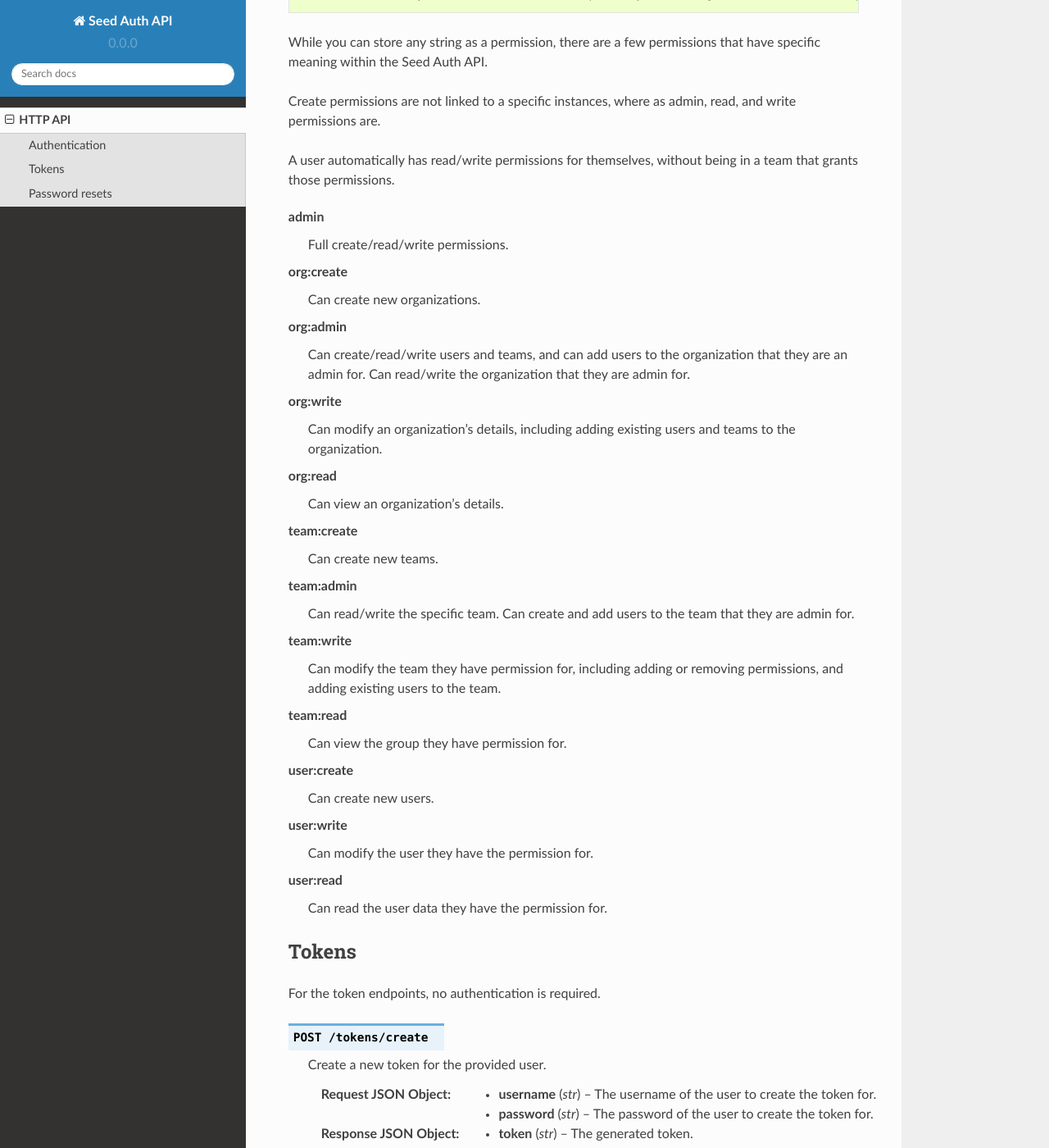
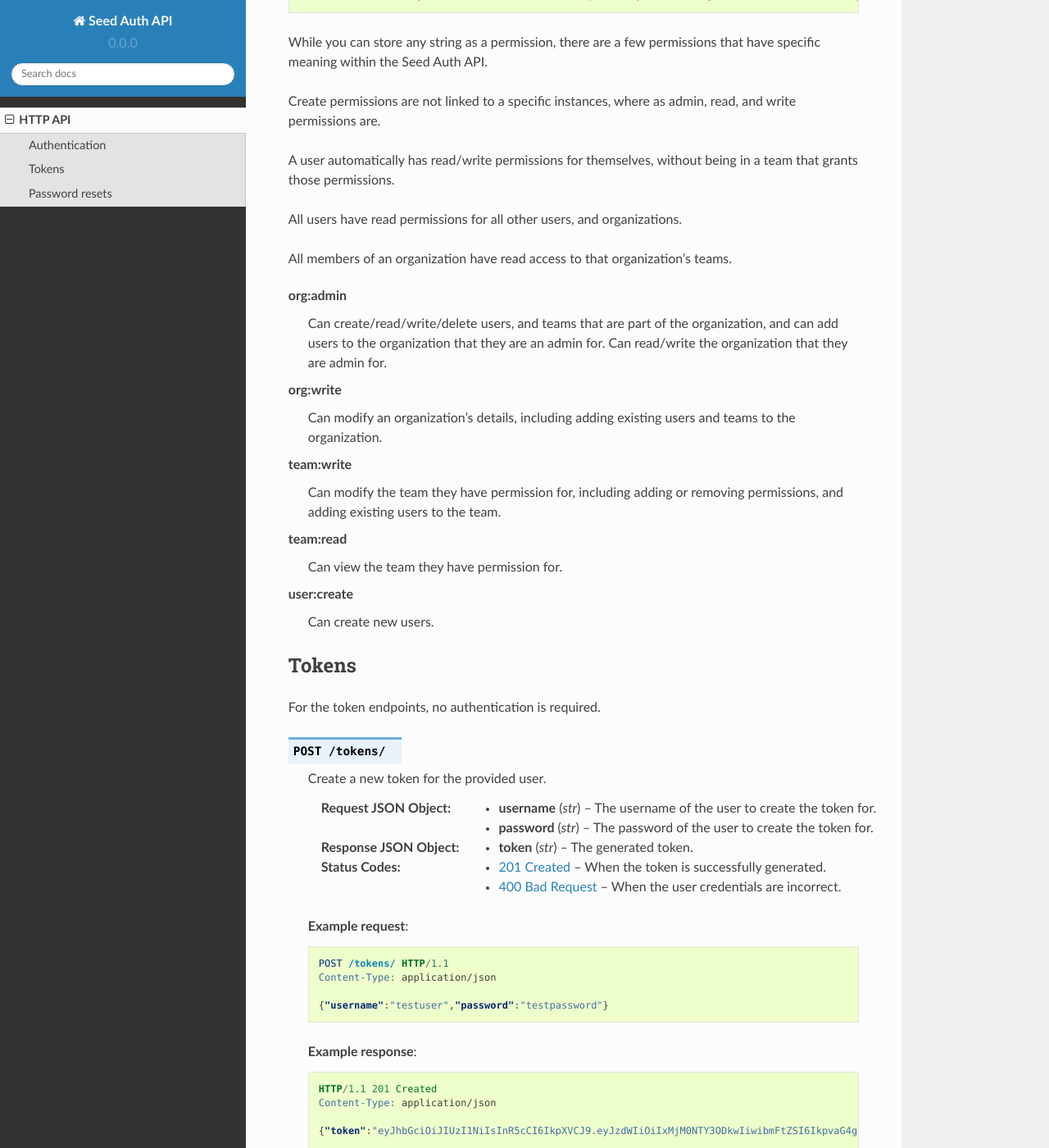
Before and after one commit to praekelt/seed-auth-api, a Sphinx documentation site: the page built from docs/http_api.rst, in a window 1280 px wide and 1400 px high, scrolled down 468 px. Shown: the whole window at 82% size. Built offline with Sphinx 7.4.7 and the Read the Docs theme 2.0.0, drawn with Linux system fonts in a browser that asks for light colours; some of the changed text lies outside the part shown.

Commit message:
Simplify permission list

```diff
--- a/docs/http_api.rst
+++ b/docs/http_api.rst
@@ -35,35 +35,25 @@
 A user automatically has read/write permissions for themselves, without being
 in a team that grants those permissions.
 
-admin
-    Full create/read/write permissions.
-org:create
-    Can create new organizations.
+All users have read permissions for all other users, and organizations.
+
+All members of an organization have read access to that organization's teams.
+
+
 org:admin
-    Can create/read/write users and teams, and can add users to the
-    organization that they are an admin for. Can read/write the organization
-    that they are admin for.
+    Can create/read/write/delete users, and teams that are part of the
+    organization, and can add users to the organization that they are an admin
+    for. Can read/write the organization that they are admin for.
 org:write
     Can modify an organization's details, including adding existing users and
     teams to the organization.
-org:read
-    Can view an organization's details.
-team:create
-    Can create new teams.
-team:admin
-    Can read/write the specific team. Can create and add users to the team that
-    they are admin for.
 team:write
     Can modify the team they have permission for, including adding or removing
     permissions, and adding existing users to the team.
 team:read
-    Can view the group they have permission for.
+    Can view the team they have permission for.
 user:create
     Can create new users.
-user:write
-    Can modify the user they have the permission for.
-user:read
-    Can read the user data they have the permission for.
 
 
 .. _tokens:
@@ -73,7 +63,7 @@
 
 For the token endpoints, no authentication is required.
 
-.. http:post:: /tokens/create
+.. http:post:: /tokens/
 
    Create a new token for the provided user.
 
@@ -87,7 +77,7 @@
 
    .. sourcecode:: http
 
-      POST /tokens/create HTTP/1.1
+      POST /tokens/ HTTP/1.1
       Content-Type: application/json
 
       {"username":"testuser","password":"testpassword"}
@@ -144,11 +133,13 @@
 2. Make a request to the confirm endpoint, with the provided token and the new
    password.
 
-.. http:post:: /passwords/reset
+.. http:post:: /passwords/resets/
 
    Start the process for resetting a user's password.
 
    :<json str username: The username of the user to reset the password for.
+   :<json str app:
+        The application that the token should go to, configured in settings.
    :code 202: The password reset process was started.
    :code 400: The username does not exist.
 
```
Also changed, not shown: other parts of docs/http_api.rst (+8 -9 lines).
